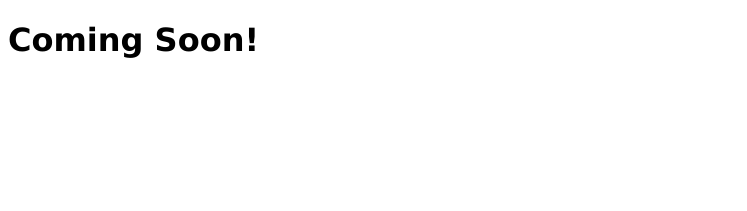
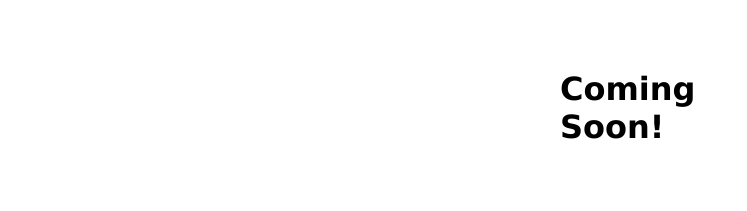
Before and after one commit to thistimestamp/thistimestamp.github.io, a plain HTML site: page index.html in a window 1280 px wide. Shown: the whole page, without its empty margins (0-747 px from the left). Drawn offline with Linux system fonts and the light colour scheme.

Commit message:
Add container item

```diff
--- a/index.html
+++ b/index.html
@@ -11,8 +11,12 @@
     <title>ThisTimeStamp</title>
   </head>
   <body>
-    <h1 class="center sansserif">
-      Coming Soon!
-    </h1>
+    <div class="container">
+      <div class="item">
+        <h1 class="center sansserif">
+          Coming Soon!
+        </h1>
+      </div>
+    </div>
   </body>
 </html>
```
